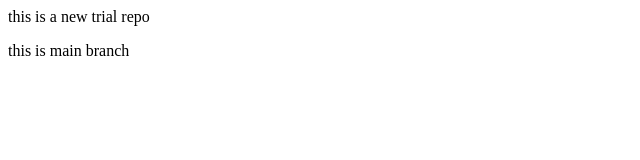
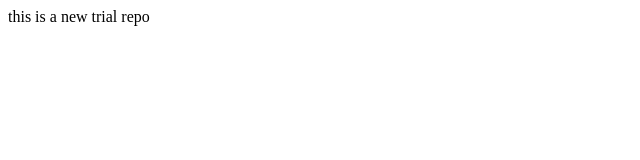
Before and after one commit to TheCoderSaurabh/demo1, a plain HTML site: page index.html in a window 1280 px wide. Shown: the whole page, without its empty margins (0-640 px from the left). Drawn offline with Linux system fonts and the light colour scheme.

Commit message:
main branch no change

```diff
--- a/index.html
+++ b/index.html
@@ -1,2 +1 @@
 <p>this is a new trial repo</p>
-<p>this is main branch</p>
```
